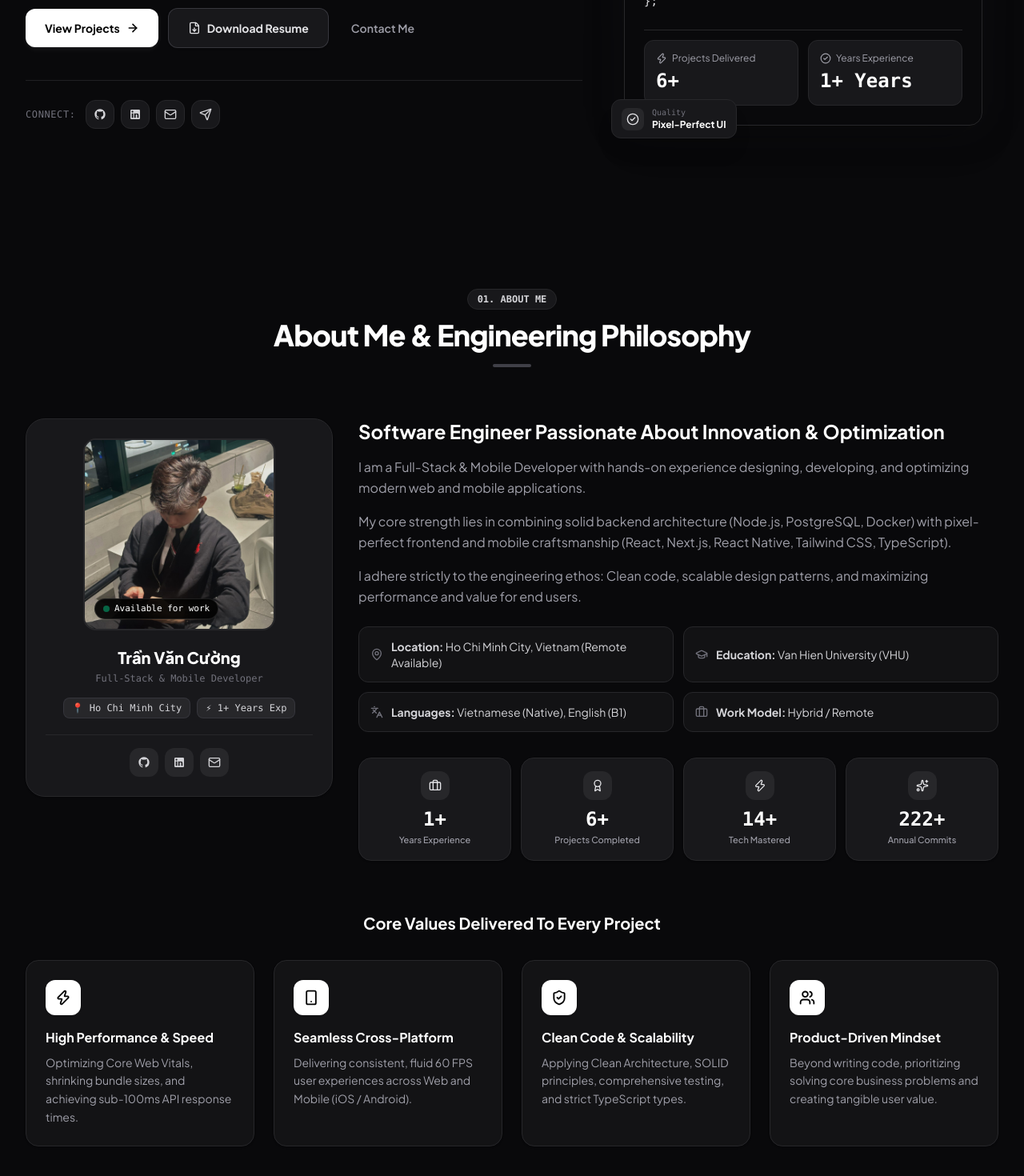
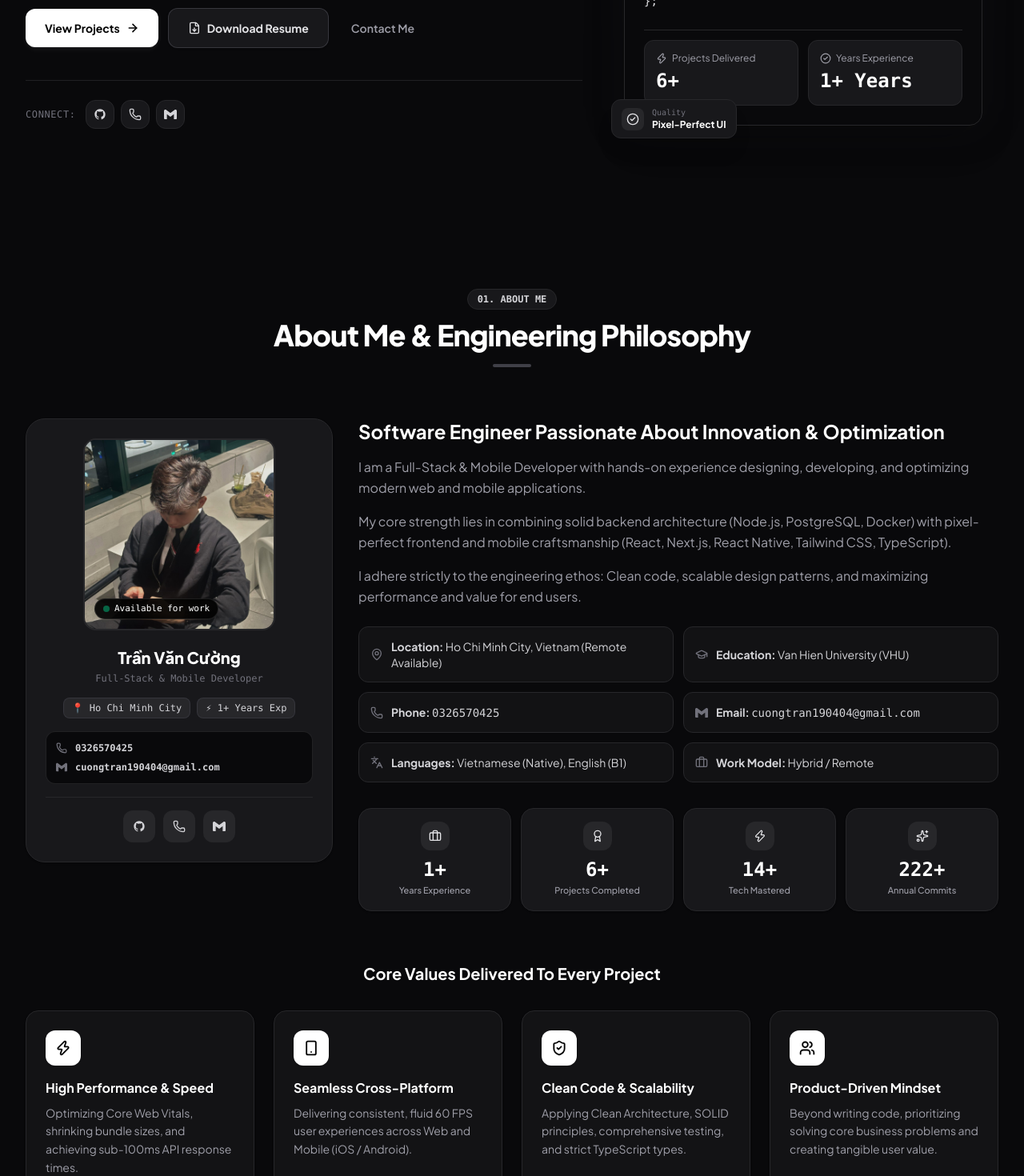
Before and after one commit to vancuong2k4/portfolio, a React (Vite) app: page / in a window 1280 px wide. Shown: the part 440-1910 px from the top of the page at 80% size. Built offline with nearby package versions, Linux system fonts and the light colour scheme.

Commit message:
feat: add phone and direct Gmail link to About section, remove LinkedIn and Telegram

```diff
--- a/src/components/About.tsx
+++ b/src/components/About.tsx
@@ -11,10 +11,10 @@ import {
   Languages,
   Award,
   Sparkles,
-  Mail,
+  Phone,
   User
 } from 'lucide-react'
-import { GithubIcon, LinkedinIcon } from './SocialIcons'
+import { GithubIcon, GmailIcon } from './SocialIcons'
 
 export const About: React.FC = () => {
   const [imageError, setImageError] = useState(false)
@@ -107,7 +107,7 @@ export const About: React.FC = () => {
               </p>
 
               {/* Quick Info Tags */}
-              <div className="w-full flex flex-wrap justify-center gap-2 mb-5">
+              <div className="w-full flex flex-wrap justify-center gap-2 mb-4">
                 <span className="px-2.5 py-1 rounded-lg text-xs font-mono bg-zinc-100 dark:bg-zinc-800 text-zinc-700 dark:text-zinc-300 border border-zinc-200 dark:border-zinc-700/60">
                   📍 Ho Chi Minh City
                 </span>
@@ -116,32 +116,51 @@ export const About: React.FC = () => {
                 </span>
               </div>
 
+              {/* Direct Contact Info (Phone & Gmail) */}
+              <div className="w-full p-3 mb-4 rounded-xl bg-zinc-50 dark:bg-zinc-950 border border-zinc-200/80 dark:border-zinc-800/80 space-y-2 text-xs font-mono text-left">
+                <a
+                  href={`tel:${profileData.phone}`}
+                  className="flex items-center gap-2.5 text-zinc-700 dark:text-zinc-300 hover:text-black dark:hover:text-white transition-colors group"
+                >
+                  <Phone className="w-3.5 h-3.5 text-zinc-500 group-hover:text-black dark:group-hover:text-white shrink-0 transition-colors" />
+                  <span className="font-semibold">{profileData.phone}</span>
+                </a>
+                <a
+                  href={`mailto:${profileData.email}`}
+                  className="flex items-center gap-2.5 text-zinc-700 dark:text-zinc-300 hover:text-black dark:hover:text-white transition-colors group"
+                >
+                  <GmailIcon className="w-3.5 h-3.5 text-zinc-500 group-hover:text-black dark:group-hover:text-white shrink-0 transition-colors" />
+                  <span className="truncate font-semibold">{profileData.email}</span>
+                </a>
+              </div>
+
               {/* Social Connect Mini-Bar */}
-              <div className="w-full pt-4 border-t border-zinc-100 dark:border-zinc-800 flex items-center justify-center gap-2">
+              <div className="w-full pt-4 border-t border-zinc-100 dark:border-zinc-800 flex items-center justify-center gap-2.5">
                 <a
                   href={profileData.github}
                   target="_blank"
                   rel="noreferrer"
                   aria-label="GitHub Profile"
-                  className="w-9 h-9 rounded-xl flex items-center justify-center text-zinc-700 dark:text-zinc-300 bg-zinc-100 dark:bg-zinc-800 hover:bg-black hover:text-white dark:hover:bg-white dark:hover:text-black transition-colors"
+                  className="w-10 h-10 rounded-xl flex items-center justify-center text-zinc-700 dark:text-zinc-300 bg-zinc-100 dark:bg-zinc-800 hover:bg-black hover:text-white dark:hover:bg-white dark:hover:text-black transition-colors"
+                  title="GitHub Profile"
                 >
                   <GithubIcon className="w-4 h-4" />
                 </a>
                 <a
-                  href={profileData.linkedin}
-                  target="_blank"
-                  rel="noreferrer"
-                  aria-label="LinkedIn Profile"
-                  className="w-9 h-9 rounded-xl flex items-center justify-center text-zinc-700 dark:text-zinc-300 bg-zinc-100 dark:bg-zinc-800 hover:bg-black hover:text-white dark:hover:bg-white dark:hover:text-black transition-colors"
+                  href={`tel:${profileData.phone}`}
+                  aria-label="Call Phone"
+                  className="w-10 h-10 rounded-xl flex items-center justify-center text-zinc-700 dark:text-zinc-300 bg-zinc-100 dark:bg-zinc-800 hover:bg-black hover:text-white dark:hover:bg-white dark:hover:text-black transition-colors"
+                  title={`Call: ${profileData.phone}`}
                 >
-                  <LinkedinIcon className="w-4 h-4" />
+                  <Phone className="w-4 h-4 stroke-[2]" />
                 </a>
                 <a
                   href={`mailto:${profileData.email}`}
                   aria-label="Email Me"
-                  className="w-9 h-9 rounded-xl flex items-center justify-center text-zinc-700 dark:text-zinc-300 bg-zinc-100 dark:bg-zinc-800 hover:bg-black hover:text-white dark:hover:bg-white dark:hover:text-black transition-colors"
+                  className="w-10 h-10 rounded-xl flex items-center justify-center text-zinc-700 dark:text-zinc-300 bg-zinc-100 dark:bg-zinc-800 hover:bg-black hover:text-white dark:hover:bg-white dark:hover:text-black transition-colors"
+                  title={`Gmail: ${profileData.email}`}
                 >
-                  <Mail className="w-4 h-4 stroke-[2]" />
+                  <GmailIcon className="w-4 h-4" />
                 </a>
               </div>
 
@@ -173,6 +192,20 @@ export const About: React.FC = () => {
                 <GraduationCap className="w-4 h-4 text-zinc-500 shrink-0" />
                 <span><strong>Education:</strong> Van Hien University (VHU)</span>
               </div>
+              <a
+                href={`tel:${profileData.phone}`}
+                className="flex items-center gap-2.5 p-3.5 rounded-xl bg-zinc-50 dark:bg-zinc-900/60 border border-zinc-200 dark:border-zinc-800 hover:border-zinc-400 dark:hover:border-zinc-600 transition-colors group cursor-pointer"
+              >
+                <Phone className="w-4 h-4 text-zinc-500 group-hover:text-black dark:group-hover:text-white shrink-0 transition-colors" />
+                <span><strong>Phone:</strong> <span className="font-mono">{profileData.phone}</span></span>
+              </a>
+              <a
+                href={`mailto:${profileData.email}`}
+                className="flex items-center gap-2.5 p-3.5 rounded-xl bg-zinc-50 dark:bg-zinc-900/60 border border-zinc-200 dark:border-zinc-800 hover:border-zinc-400 dark:hover:border-zinc-600 transition-colors group cursor-pointer"
+              >
+                <GmailIcon className="w-4 h-4 text-zinc-500 group-hover:text-black dark:group-hover:text-white shrink-0 transition-colors" />
+                <span className="truncate"><strong>Email:</strong> <span className="font-mono">{profileData.email}</span></span>
+              </a>
               <div className="flex items-center gap-2.5 p-3.5 rounded-xl bg-zinc-50 dark:bg-zinc-900/60 border border-zinc-200 dark:border-zinc-800">
                 <Languages className="w-4 h-4 text-zinc-500 shrink-0" />
                 <span><strong>Languages:</strong> Vietnamese (Native), English (B1)</span>
--- a/src/components/Footer.tsx
+++ b/src/components/Footer.tsx
@@ -1,7 +1,7 @@
 import React from 'react'
 import { profileData } from '../data/portfolioData'
-import { ArrowUp, Terminal, Mail, Send } from 'lucide-react'
-import { GithubIcon, LinkedinIcon } from './SocialIcons'
+import { ArrowUp, Terminal, Phone } from 'lucide-react'
+import { GithubIcon, GmailIcon } from './SocialIcons'
 
 export const Footer: React.FC = () => {
   const scrollToTop = () => {
@@ -68,36 +68,26 @@ export const Footer: React.FC = () => {
               rel="noreferrer"
               aria-label="GitHub"
               className="hover:text-black dark:hover:text-white transition-colors"
+              title="GitHub Profile"
             >
               <GithubIcon className="w-4 h-4" />
             </a>
             <a
-              href={profileData.linkedin}
-              target="_blank"
-              rel="noreferrer"
-              aria-label="LinkedIn"
+              href={`tel:${profileData.phone}`}
+              aria-label="Phone"
               className="hover:text-black dark:hover:text-white transition-colors"
+              title={`Call: ${profileData.phone}`}
             >
-              <LinkedinIcon className="w-4 h-4" />
+              <Phone className="w-4 h-4 stroke-[2]" />
             </a>
             <a
               href={`mailto:${profileData.email}`}
               aria-label="Email"
               className="hover:text-black dark:hover:text-white transition-colors"
+              title={`Gmail: ${profileData.email}`}
             >
-              <Mail className="w-4 h-4 stroke-[2]" />
+              <GmailIcon className="w-4 h-4" />
             </a>
-            {profileData.telegram && (
-              <a
-                href={profileData.telegram}
-                target="_blank"
-                rel="noreferrer"
-                aria-label="Telegram"
-                className="hover:text-black dark:hover:text-white transition-colors"
-              >
-                <Send className="w-4 h-4 stroke-[2]" />
-              </a>
-            )}
           </div>
         </div>
 
--- a/src/components/Hero.tsx
+++ b/src/components/Hero.tsx
@@ -3,13 +3,12 @@ import { profileData } from '../data/portfolioData'
 import {
   ArrowRight,
   FileDown,
-  Mail,
-  Send,
+  Phone,
   Layers,
   Zap,
   CheckCircle2
 } from 'lucide-react'
-import { GithubIcon, LinkedinIcon } from './SocialIcons'
+import { GithubIcon, GmailIcon } from './SocialIcons'
 import confetti from 'canvas-confetti'
 
 export const Hero: React.FC = () => {
@@ -142,36 +141,26 @@ export const Hero: React.FC = () => {
                     rel="noreferrer"
                     aria-label="GitHub Profile"
                     className="w-9 h-9 rounded-xl flex items-center justify-center text-zinc-700 dark:text-zinc-300 bg-zinc-100 dark:bg-zinc-900 hover:bg-black hover:text-white dark:hover:bg-white dark:hover:text-black transition-colors border border-zinc-200 dark:border-zinc-800"
+                    title="GitHub Profile"
                   >
                     <GithubIcon className="w-4 h-4" />
                   </a>
                   <a
-                    href={profileData.linkedin}
-                    target="_blank"
-                    rel="noreferrer"
-                    aria-label="LinkedIn Profile"
+                    href={`tel:${profileData.phone}`}
+                    aria-label="Call Phone"
                     className="w-9 h-9 rounded-xl flex items-center justify-center text-zinc-700 dark:text-zinc-300 bg-zinc-100 dark:bg-zinc-900 hover:bg-black hover:text-white dark:hover:bg-white dark:hover:text-black transition-colors border border-zinc-200 dark:border-zinc-800"
+                    title={`Call: ${profileData.phone}`}
                   >
-                    <LinkedinIcon className="w-4 h-4" />
+                    <Phone className="w-4 h-4 stroke-[2]" />
                   </a>
                   <a
                     href={`mailto:${profileData.email}`}
                     aria-label="Email Me"
                     className="w-9 h-9 rounded-xl flex items-center justify-center text-zinc-700 dark:text-zinc-300 bg-zinc-100 dark:bg-zinc-900 hover:bg-black hover:text-white dark:hover:bg-white dark:hover:text-black transition-colors border border-zinc-200 dark:border-zinc-800"
+                    title={`Gmail: ${profileData.email}`}
                   >
-                    <Mail className="w-4 h-4 stroke-[2]" />
+                    <GmailIcon className="w-4 h-4" />
                   </a>
-                  {profileData.telegram && (
-                    <a
-                      href={profileData.telegram}
-                      target="_blank"
-                      rel="noreferrer"
-                      aria-label="Telegram"
-                      className="w-9 h-9 rounded-xl flex items-center justify-center text-zinc-700 dark:text-zinc-300 bg-zinc-100 dark:bg-zinc-900 hover:bg-black hover:text-white dark:hover:bg-white dark:hover:text-black transition-colors border border-zinc-200 dark:border-zinc-800"
-                    >
-                      <Send className="w-4 h-4 stroke-[2]" />
-                    </a>
-                  )}
                 </div>
               </div>
             </div>
--- a/src/components/SocialIcons.tsx
+++ b/src/components/SocialIcons.tsx
@@ -25,3 +25,14 @@ export const LinkedinIcon: React.FC<{ className?: string }> = ({ className = "w-
     <path d="M19 3a2 2 0 0 1 2 2v14a2 2 0 0 1-2 2H5a2 2 0 0 1-2-2V5a2 2 0 0 1 2-2h14m-.5 15.5v-5.3a3.26 3.26 0 0 0-3.26-3.26c-.85 0-1.84.52-2.28 1.3v-1.11h-2.79v8.37h2.79v-4.93c0-.77.62-1.4 1.39-1.4a1.4 1.4 0 0 1 1.4 1.4v4.93h2.75M6.88 8.56a1.68 1.68 0 0 0 1.68-1.68c0-.93-.75-1.69-1.68-1.69a1.69 1.69 0 0 0-1.69 1.69c0 .93.76 1.68 1.69 1.68m1.39 9.94v-8.37H5.5v8.37h2.77z" />
   </svg>
 )
+
+export const GmailIcon: React.FC<{ className?: string }> = ({ className = "w-5 h-5" }) => (
+  <svg
+    className={className}
+    viewBox="0 0 24 24"
+    fill="currentColor"
+    aria-hidden="true"
+  >
+    <path d="M24 5.457v13.909c0 .904-.732 1.636-1.636 1.636h-3.819V11.73L12 16.64l-6.545-4.91v9.273H1.636A1.636 1.636 0 0 1 0 19.366V5.457c0-2.023 2.309-3.178 3.927-1.964L5.455 4.64 12 9.548l6.545-4.91 1.528-1.145C21.69 2.28 24 3.434 24 5.457z" />
+  </svg>
+)
--- a/src/data/portfolioData.ts
+++ b/src/data/portfolioData.ts
@@ -21,10 +21,8 @@ export const profileData: Profile = {
   status: "Open for opportunities (Full-time / Freelance)",
   location: "Ho Chi Minh City, Vietnam (Remote Available)",
   email: "cuongtran190404@gmail.com",
-  phone: "+84 326 570 425",
+  phone: "0326570425",
   github: "https://github.com/vancuong2k4",
-  linkedin: "https://linkedin.com/in/tranvancuong",
-  telegram: "https://t.me/vancuong",
   cvUrl: "#resume",
   stats: {
     yearsExperience: 1,
--- a/src/types/index.ts
+++ b/src/types/index.ts
@@ -11,7 +11,7 @@ export interface Profile {
   email: string
   phone: string
   github: string
-  linkedin: string
+  linkedin?: string
   telegram?: string
   cvUrl: string
   stats: {
```
